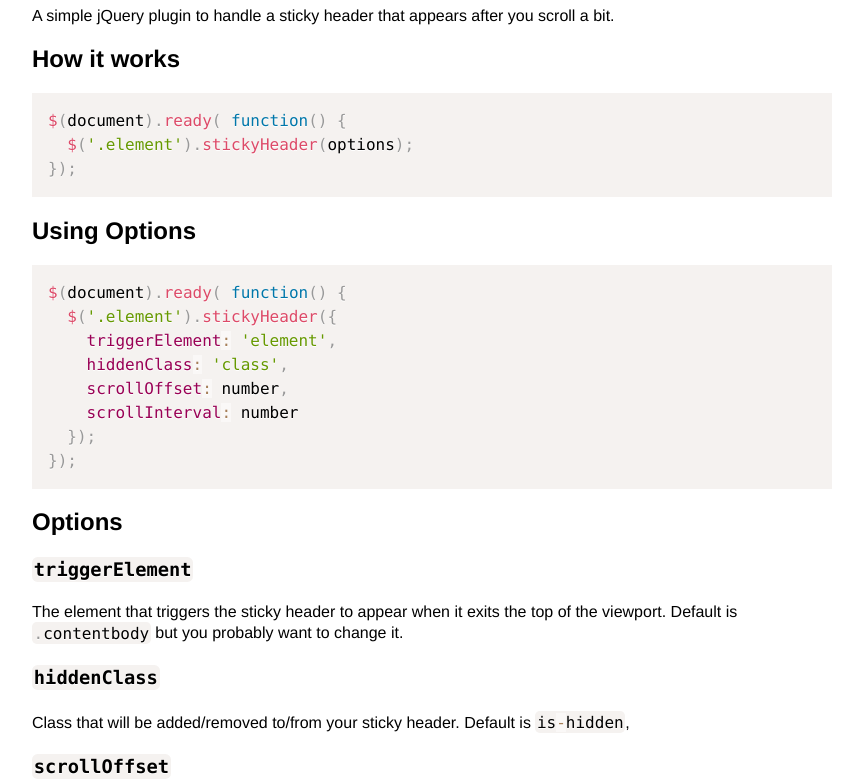
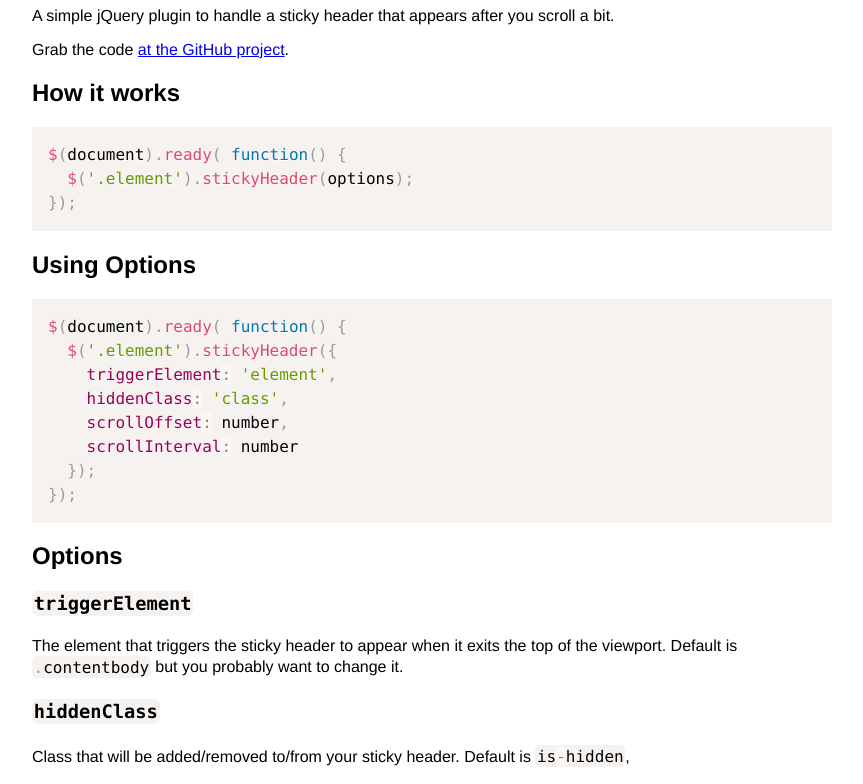
Before and after one commit to freshyill/Sticky-Header, a website: page demo/index.html in a window 1280 px wide. Shown: the part 89-873 px from the top of the page, without its empty margins (208-1071 px from the left). Drawn offline with nearby package versions, Linux system fonts and the light colour scheme.

Commit message:
Update demo

```diff
--- a/demo/index.html
+++ b/demo/index.html
@@ -18,6 +18,8 @@
       <article class="article">
 
         <p>A simple jQuery plugin to handle a sticky header that appears after you scroll a bit.</p>
+
+        <p>Grab the code <a href="https://github.com/freshyill/Sticky-Header">at the GitHub project</a>.</p>
 
         <h2>How it works</h2>
 
```
